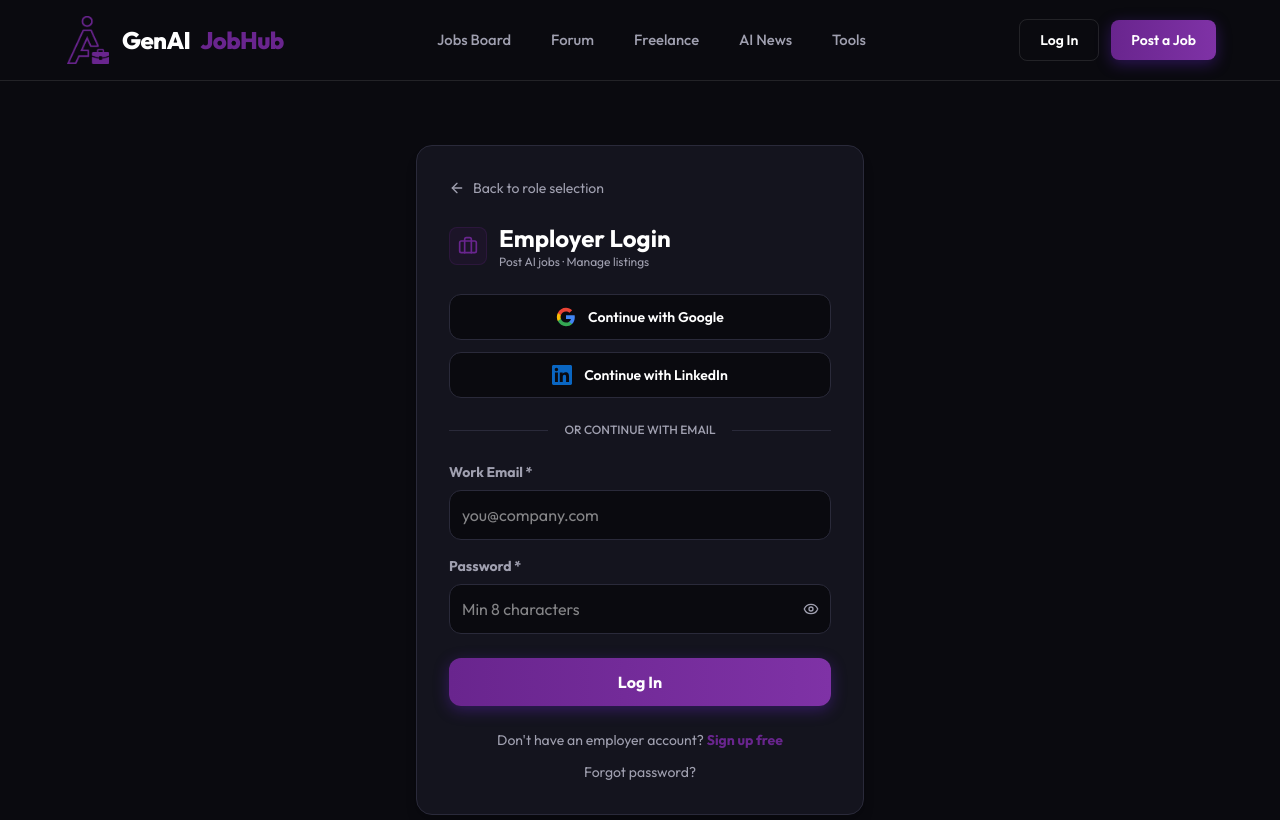
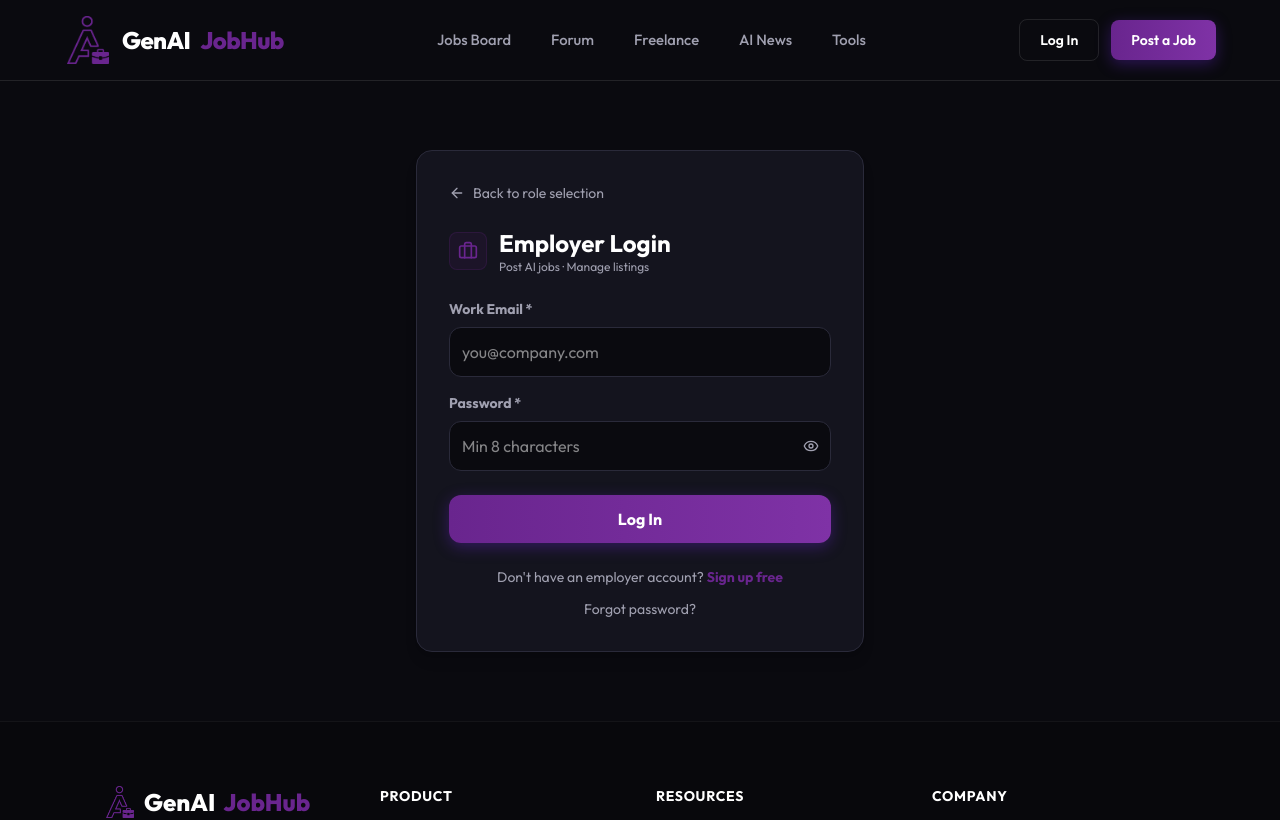
Before and after one commit to genaidock/GenAIjobhub, a Next.js app: page /login/employer in a window 1280 px wide. Shown: the top 820 px of the page. Built offline with nearby package versions, Linux system fonts and the light colour scheme; no server answers.

Commit message:
Remove OAuth options from employer login to match corporate standard

```diff
--- a/src/app/login/employer/page.tsx
+++ b/src/app/login/employer/page.tsx
@@ -127,36 +127,6 @@
             </p>
           </div>
         </div>
-
-        {mode !== 'otp' && (
-          <>
-            <div className="flex flex-col gap-3 mb-6">
-              <button
-            onClick={() => handleOAuth('google')}
-            type="button"
-            className="flex items-center justify-center gap-3 w-full p-3 rounded-xl border border-border bg-background hover:bg-white/5 transition-all text-sm font-semibold text-text-primary"
-          >
-            <svg viewBox="0 0 24 24" className="w-5 h-5" xmlns="http://www.w3.org/2000/svg"><path d="M22.56 12.25c0-.78-.07-1.53-.2-2.25H12v4.26h5.92c-.26 1.37-1.04 2.53-2.21 3.31v2.77h3.57c2.08-1.92 3.28-4.74 3.28-8.09z" fill="#4285F4"/><path d="M12 23c2.97 0 5.46-.98 7.28-2.66l-3.57-2.77c-.98.66-2.23 1.06-3.71 1.06-2.86 0-5.29-1.93-6.16-4.53H2.18v2.84C3.99 20.53 7.7 23 12 23z" fill="#34A853"/><path d="M5.84 14.09c-.22-.66-.35-1.36-.35-2.09s.13-1.43.35-2.09V7.07H2.18C1.43 8.55 1 10.22 1 12s.43 3.45 1.18 4.93l2.85-2.22.81-.62z" fill="#FBBC05"/><path d="M12 5.38c1.62 0 3.06.56 4.21 1.64l3.15-3.15C17.45 2.09 14.97 1 12 1 7.7 1 3.99 3.47 2.18 7.07l3.66 2.84c.87-2.6 3.3-4.53 6.16-4.53z" fill="#EA4335"/><path d="M1 1h22v22H1z" fill="none"/></svg>
-            Continue with Google
-          </button>
-
-          <button
-            onClick={() => handleOAuth('linkedin_oidc')}
-            type="button"
-            className="flex items-center justify-center gap-3 w-full p-3 rounded-xl border border-border bg-background hover:bg-white/5 transition-all text-sm font-semibold text-text-primary"
-          >
-            <svg viewBox="0 0 24 24" className="w-5 h-5 text-[#0A66C2]" fill="currentColor" xmlns="http://www.w3.org/2000/svg"><path d="M20.447 20.452h-3.554v-5.569c0-1.328-.027-3.037-1.852-3.037-1.853 0-2.136 1.445-2.136 2.939v5.667H9.351V9h3.414v1.561h.046c.477-.9 1.637-1.85 3.37-1.85 3.601 0 4.267 2.37 4.267 5.455v6.286zM5.337 7.433c-1.144 0-2.063-.926-2.063-2.065 0-1.138.92-2.063 2.063-2.063 1.14 0 2.064.925 2.064 2.063 0 1.139-.925 2.065-2.064 2.065zm1.782 13.019H3.555V9h3.564v11.452zM22.225 0H1.771C.792 0 0 .774 0 1.729v20.542C0 23.227.792 24 1.771 24h20.451C23.2 24 24 23.227 24 22.271V1.729C24 .774 23.2 0 22.222 0h.003z"/></svg>
-            Continue with LinkedIn
-          </button>
-        </div>
-
-        <div className="relative flex items-center mb-6">
-          <div className="flex-grow border-t border-border"></div>
-          <span className="flex-shrink-0 mx-4 text-text-secondary text-xs uppercase font-medium">Or continue with email</span>
-          <div className="flex-grow border-t border-border"></div>
-        </div>
-          </>
-        )}
 
         <form onSubmit={handleSubmit} className="flex flex-col gap-4">
           {mode === 'otp' ? (
```
